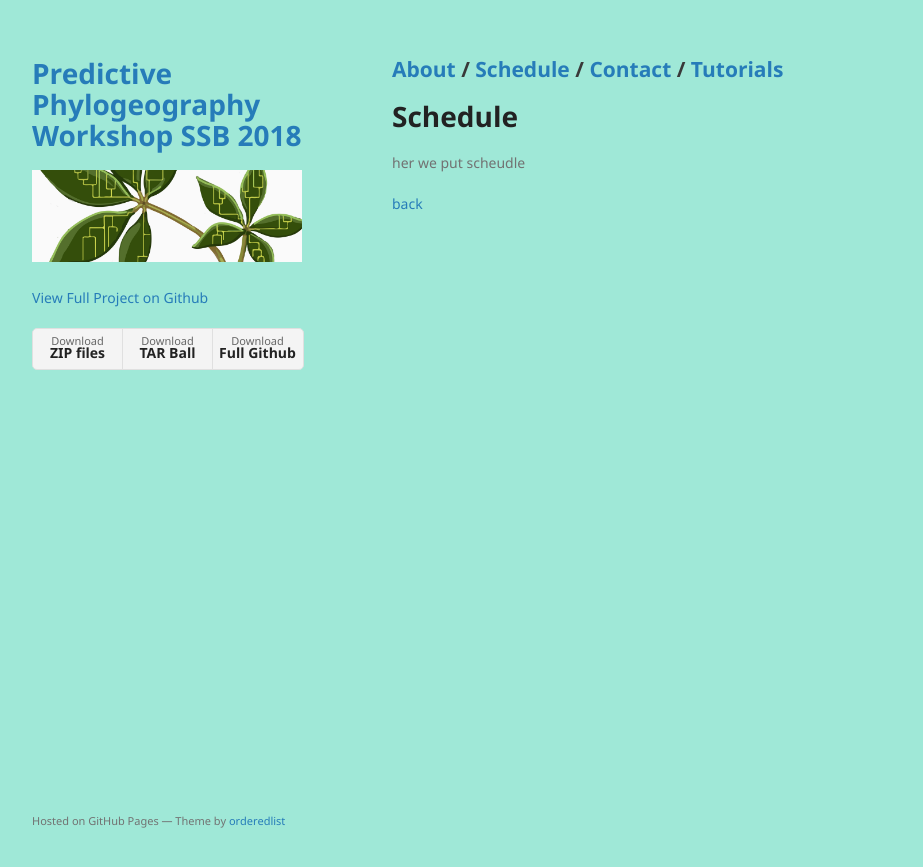
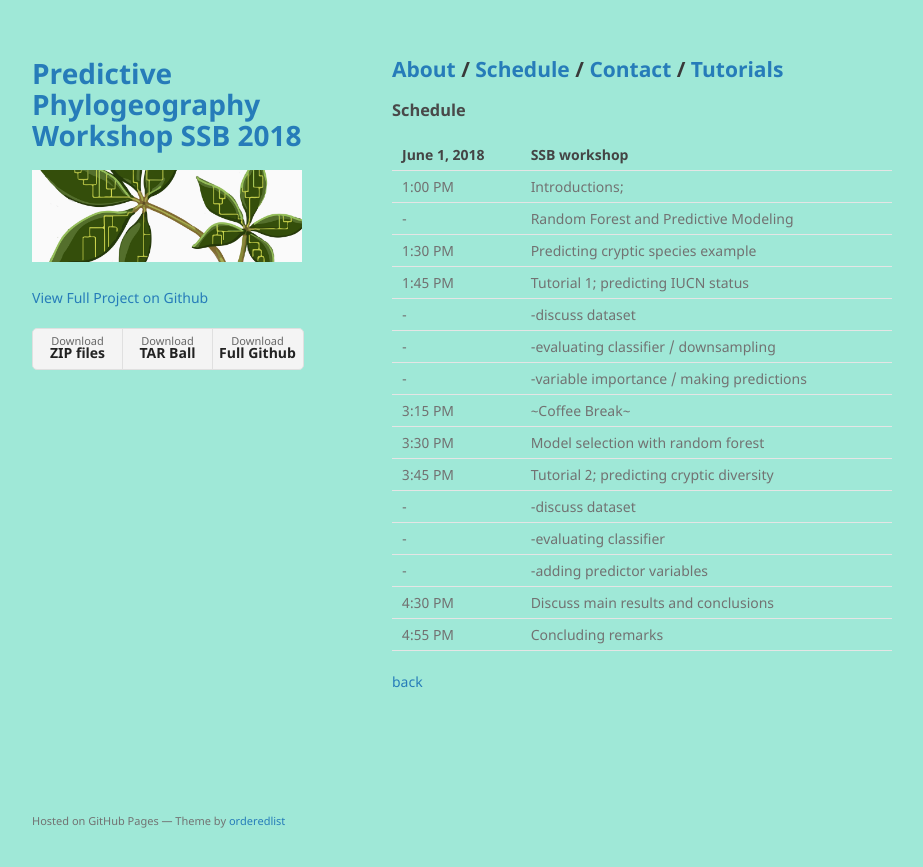
Before and after one commit to PredictivePhylogeography-SSB2018/PredictivePhylogeography-SSB2018.github.io, a Jekyll site: the page built from Schedule.md, in a window 1280 px wide. Shown: the top 867 px of the page, without its empty margins (178-1101 px from the left). Built offline with Jekyll 4.4.1, drawn with Linux system fonts in a browser that asks for light colours; the repository's description, which GitHub fills in, is left out; our own code applies the rules of GitHub Pages for plain Markdown files.

Commit message:
updated schedule

```diff
--- a/Schedule.md
+++ b/Schedule.md
@@ -3,8 +3,26 @@
 ---
 ## [About](index.md) / [Schedule](./Schedule.html) / [Contact](./Contact.html) / [Tutorials](./Tutorials.html)
 
-# Schedule
+### Schedule
 
- her we put scheudle
+|June 1, 2018  |SSB workshop                                  |
+|:-------------|:---------------------------------------------|
+| 1:00 PM      | Introductions;                               |
+|   -          | Random Forest and Predictive Modeling        |
+| 1:30 PM      | Predicting cryptic species example           |
+| 1:45 PM      | Tutorial 1; predicting IUCN status           |
+|   -          |    -discuss dataset                          |
+|   -          |    -evaluating classifier / downsampling     |
+|   -          |    -variable importance / making predictions |
+| 3:15 PM      | ~Coffee Break~                               |
+|:-------------|:---------------------------------------------|
+| 3:30 PM      | Model selection with random forest           |
+| 3:45 PM      | Tutorial 2; predicting cryptic diversity     |
+|   -          |    -discuss dataset                          |
+|   -          |    -evaluating classifier                    |
+|   -          |    -adding predictor variables               |
+| 4:30 PM      | Discuss main results and conclusions         |
+| 4:55 PM      | Concluding remarks                           |
+|:-------------|:---------------------------------------------|
 
 [back](./)
```
